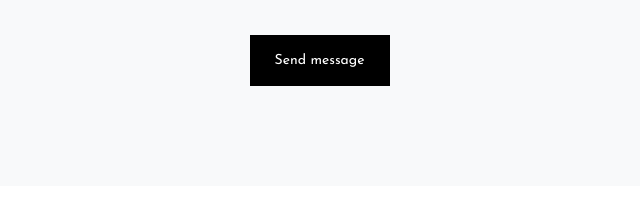
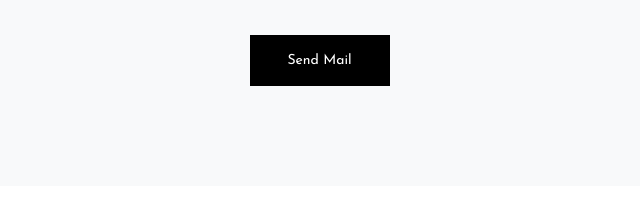
Before and after one commit to RaghibMrz/RaghibMrz.github.io, a plain HTML site: page index.html in a window 1280 px wide. Shown: the part 4901-5106 px from the top of the page, 313-953 px from the left. Drawn offline with Linux system fonts and the light colour scheme.

Commit message:
joke removed back

```diff
--- a/index.html
+++ b/index.html
@@ -745,8 +745,8 @@
 							</div>
 						</div>
 						<div class="text-center">
-							<!-- <button class="btn" type="submit">Send Mail</button> -->
-							<a href="#popup" onclick="confettiFunction()" class="btn popup-with-zoom-anim"><span>Send message</span></a>
+							<button class="btn" type="submit">Send Mail</button>
+							<!-- <a href="#popup" onclick="confettiFunction()" class="btn popup-with-zoom-anim"><span>Send message</span></a> -->
 						</div>
 					</form>
 				</div>
```
